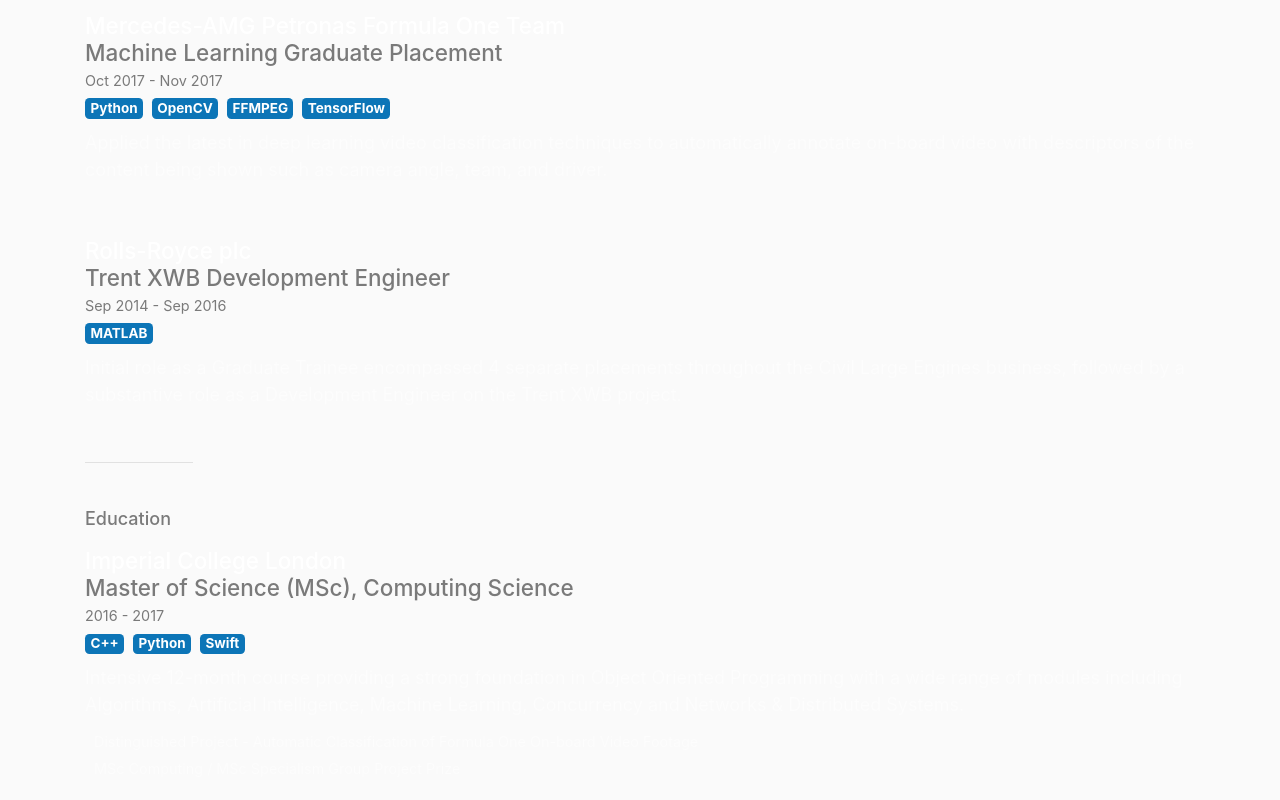
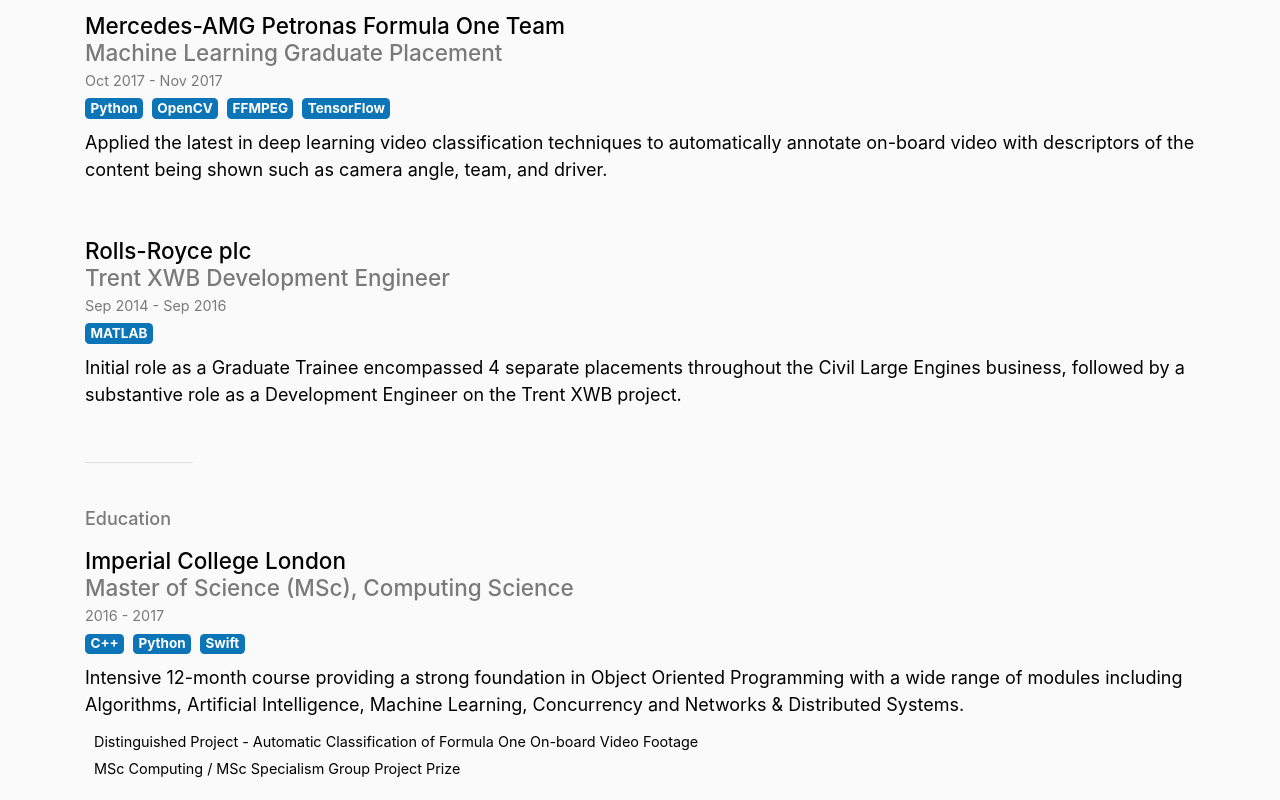
Before and after one commit to jim-og/danube.io, a React (Create React App) app: page / in a window 1280 px wide. Shown: the part 760-1560 px from the top of the page. Built offline with nearby package versions, Linux system fonts and the light colour scheme.

Commit message:
Support light theme

```diff
--- a/src/App.css
+++ b/src/App.css
@@ -7,6 +7,7 @@
   --heading-color: #333;
   --heading-color-hover: #222;
   --hr-color: rgba(0, 0, 0, 0.1);
+  --text-mid: #000000;
 }
 @media (prefers-color-scheme: dark) {
   :root {
@@ -18,6 +19,7 @@
     --heading-color: #fff;
     --heading-color-hover: #0c75b7;
     --hr-color: rgba(255, 255, 255, 0.1);
+    --text-mid: #ffffff;
   }
 }
 
@@ -122,3 +124,7 @@ hr {
 .badge-primary {
   background-color: #0c75b7;
 }
+
+.text-mid {
+  color: var(--text-mid);
+}
--- a/src/components/sections/SectionItem.tsx
+++ b/src/components/sections/SectionItem.tsx
@@ -30,7 +30,7 @@ const SectionItem = ({
       <div className="mb-5">
         <span className="d-flex justify-content-between align-items-center">
           <span>
-            <h3 className="text-white">{header}</h3>
+            <h3 className="text-mid">{header}</h3>
             <h3>{subHeader}</h3>
             <small>{dates}</small>
           </span>
@@ -52,11 +52,11 @@ const SectionItem = ({
             ))}
         </span>
 
-        <p className="text-white-50 mb-2 mt-2">{paragraph}</p>
+        <p className="text-mid mb-2 mt-2">{paragraph}</p>
         {awards &&
           awards.map((award, index) => (
             <div key={index}>
-              <span className="text-white-50">
+              <span className="text-mid">
                 <small>
                   <i className="fas fa-trophy mr-2"></i>
                   {award}
```
